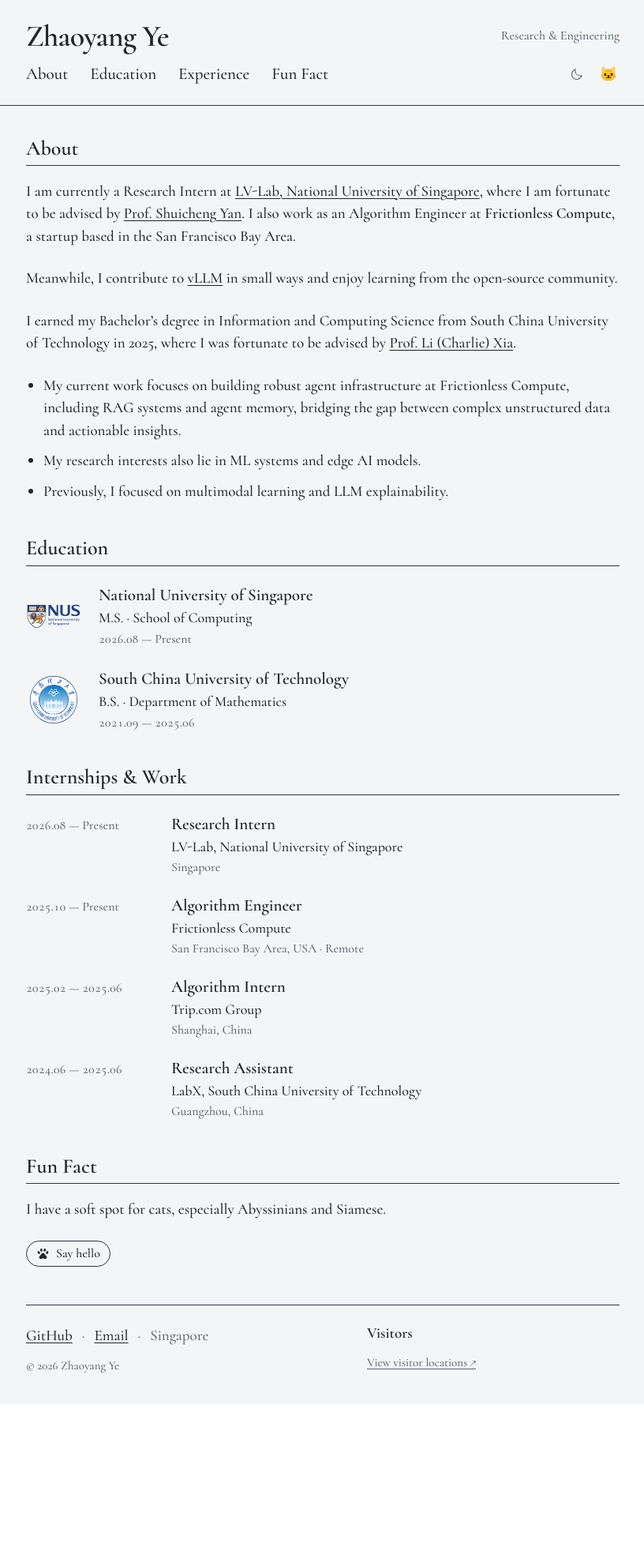
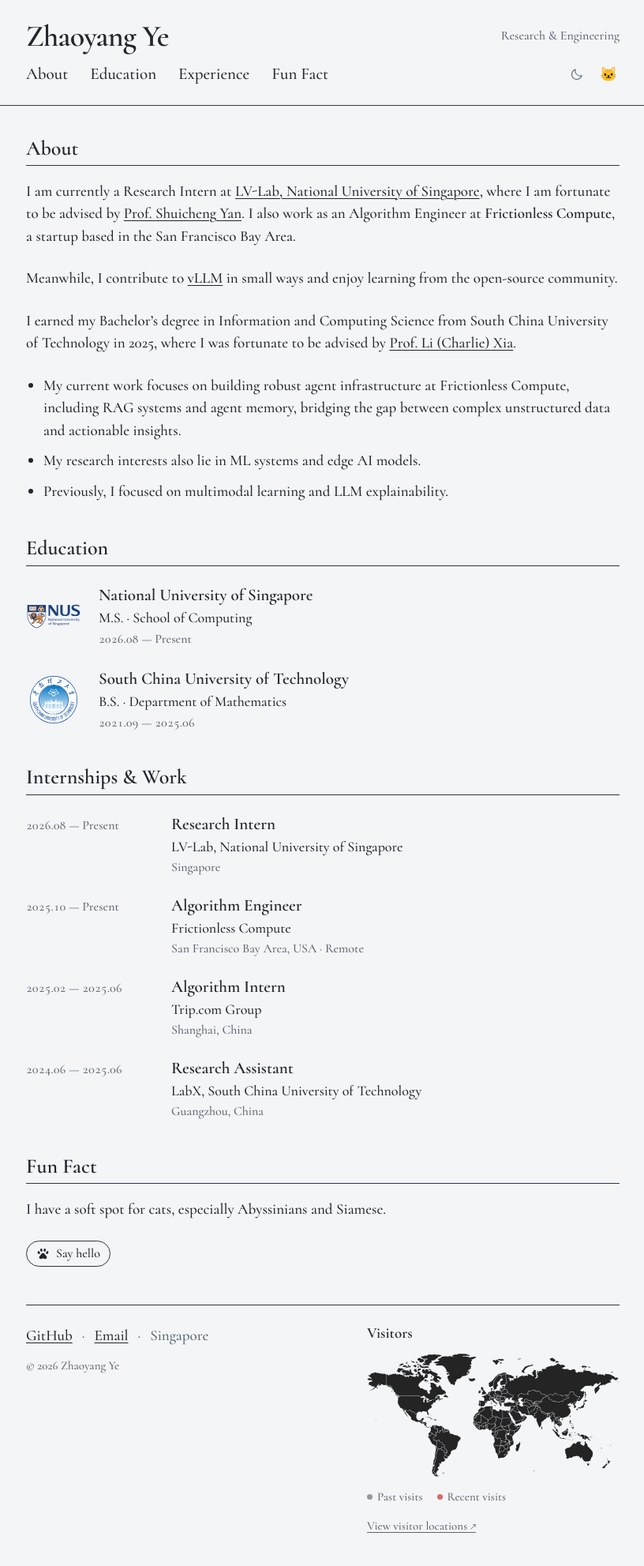
Before and after one commit to Sorbett/sorbett.github.io, a Jekyll site: the page built from _pages/about.md, in a window 1280 px wide. Shown: the whole page at 79% size, without its empty margins (231-1047 px from the left). Built offline with Jekyll 4.4.1, drawn with Linux system fonts in a browser that asks for light colours; our own code applies the rules of GitHub Pages for plain Markdown files; before the commit the page ends 1778 px from its top, so only the background shows below that.

Commit message:
Distinguish past and recent visitors

```diff
--- a/_includes/visitor-map.html
+++ b/_includes/visitor-map.html
@@ -1,10 +1,17 @@
 {% if site.mapmyvisitors.widget_id and site.mapmyvisitors.widget_id != "" %}
   {% if include.interactive %}
-  <section class="personal-visitors" aria-label="All-time visitor map">
+  {% assign visitor_past_color = "9299a1" %}
+  {% assign visitor_recent_color = "d96a65" %}
+  <section class="personal-visitors" aria-label="All-time visitor map" style="--visitor-past: #{{ visitor_past_color }}; --visitor-recent: #{{ visitor_recent_color }};">
     <h3>Visitors</h3>
     <div class="personal-visitors-map">
-      <script id="mapmyvisitors" src="https://mapmyvisitors.com/map.js?cl=20262c&amp;w=a&amp;t=tt&amp;d={{ site.mapmyvisitors.widget_id | uri_escape | escape }}&amp;co=f3f5f7&amp;ct=5c6670&amp;cmo=697078&amp;cmn=20262c" defer></script>
+      <img class="personal-visitors-fallback" src="{{ '/images/visitor-world.svg' | relative_url }}" alt="World map" width="900" height="441">
+      <script id="mapmyvisitors" src="https://mapmyvisitors.com/map.js?cl=20262c&amp;w=a&amp;t=tt&amp;d={{ site.mapmyvisitors.widget_id | uri_escape | escape }}&amp;co=f3f5f7&amp;ct=5c6670&amp;cmo={{ visitor_past_color }}&amp;cmn={{ visitor_recent_color }}" defer></script>
     </div>
+    <ul class="personal-visitors-legend" aria-label="Visitor map legend">
+      <li><span class="visitor-past-dot" aria-hidden="true"></span>Past visits</li>
+      <li><span class="visitor-recent-dot" aria-hidden="true"></span>Recent visits</li>
+    </ul>
     <p class="personal-visitors-note" hidden>Location data unavailable</p>
     <a class="personal-visitors-details" href="{{ site.mapmyvisitors.stats_url | escape }}">View visitor locations ↗</a>
   </section>
--- a/assets/css/personal.scss
+++ b/assets/css/personal.scss
@@ -226,6 +226,8 @@
   .personal-visitors {
     min-width: 0;
     h3 { margin: 0 0 7px; color: var(--global-text-color); font-size: 19px; font-weight: 600; }
+    .personal-visitors-fallback { display: block; width: 100%; height: 170px; object-fit: contain; opacity: .85; }
+    .personal-visitors-map:has(#mapmyvisitors-widget) .personal-visitors-fallback { display: none; }
     #mapmyvisitors-widget { width: 100% !important; min-height: 0 !important; margin: 0 !important; color: inherit !important; font: inherit; text-shadow: none !important; }
     .mapmyvisitors-map-container, .jvectormap-container { background: transparent !important; }
     .mapmyvisitors-map { width: 100% !important; height: 170px !important; background-image: none !important; }
@@ -253,7 +255,21 @@
     }
     .mapmyvisitors-loading div { font: inherit !important; color: var(--global-text-color-light) !important; text-shadow: none !important; }
     .jvectormap-region { fill: var(--global-text-color) !important; stroke: var(--global-bg-color) !important; stroke-width: .4px !important; }
-    .jvectormap-marker { fill: var(--global-text-color-light) !important; stroke: var(--global-bg-color) !important; fill-opacity: 1 !important; }
+    .jvectormap-marker { stroke: var(--global-bg-color) !important; fill-opacity: 1 !important; }
+    .personal-visitors-legend {
+      display: flex;
+      flex-wrap: wrap;
+      gap: 6px 18px;
+      margin: 7px 0 0;
+      padding: 0;
+      list-style: none;
+      color: var(--global-text-color-light);
+      font-size: 15px;
+      li { display: inline-flex; align-items: center; gap: 6px; }
+      span { width: 7px; height: 7px; border-radius: 50%; }
+      .visitor-past-dot { background: var(--visitor-past); }
+      .visitor-recent-dot { background: var(--visitor-recent); }
+    }
     .jvectormap-zoomin, .jvectormap-zoomout {
       left: 0 !important;
       width: 15px;
@@ -272,6 +288,7 @@
     .personal-visitors-note { margin: 7px 0 0; color: var(--global-text-color-light); font-size: 15px; }
   }
   .jvectormap-tip { font-family: inherit; font-size: 16px; line-height: 1.3; color: var(--global-text-color); background: var(--global-bg-color); border-color: var(--global-border-color); }
+  &[data-reader-theme="night"] .personal-visitors-fallback { filter: invert(1); }
 
   .personal-cat-play { display: flex; align-items: center; flex-wrap: wrap; gap: 12px 16px; }
   .cat-hello {
```
